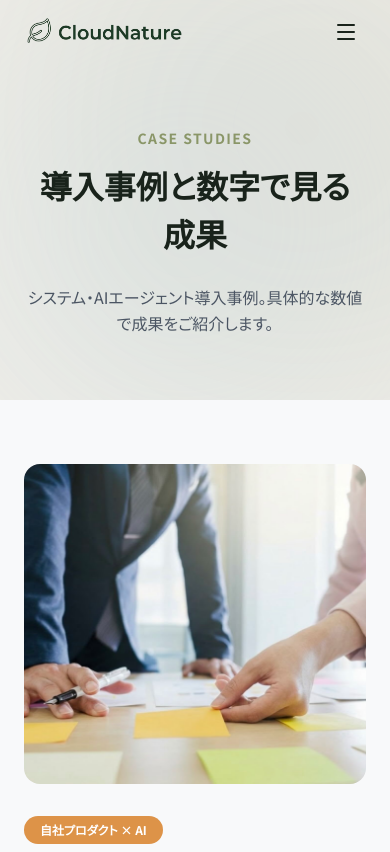
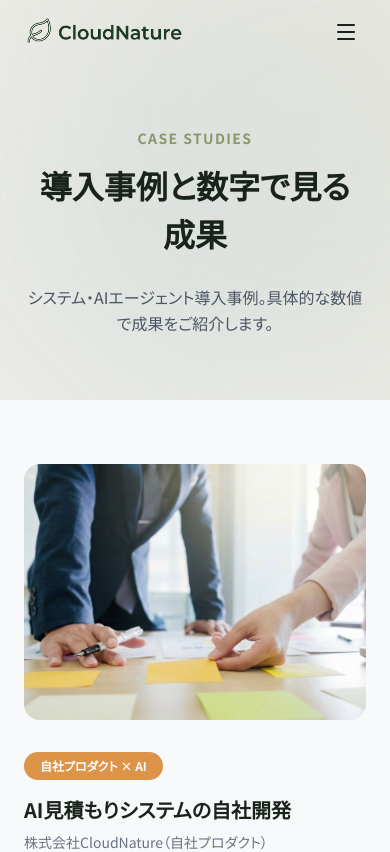
Before and after one commit to kohei0125/CloudNature, a Next.js app: page /cases in a window 390 px wide. Shown: the top 852 px of the page. Built offline with nearby package versions, Linux system fonts and the light colour scheme.

Commit message:
fix: CaseStudyDetailCardの画像コンテナの最小高さを250pxに設定

```diff
--- a/components/cases/CaseStudyDetailCard.tsx
+++ b/components/cases/CaseStudyDetailCard.tsx
@@ -15,7 +15,7 @@ const CaseStudyDetailCard = ({ study, index }: CaseStudyDetailCardProps) => {
   return (
     <div className="group grid md:grid-cols-2 gap-8 lg:gap-12 items-center">
       {/* Image */}
-      <div className={cn("relative h-64 md:h-full min-h-[320px] rounded-2xl overflow-hidden", !isEven && "md:order-2")}>
+      <div className={cn("relative h-64 md:h-full min-h-[250px] rounded-2xl overflow-hidden", !isEven && "md:order-2")}>
         <Image
           src={study.image}
           alt={study.title}
```
